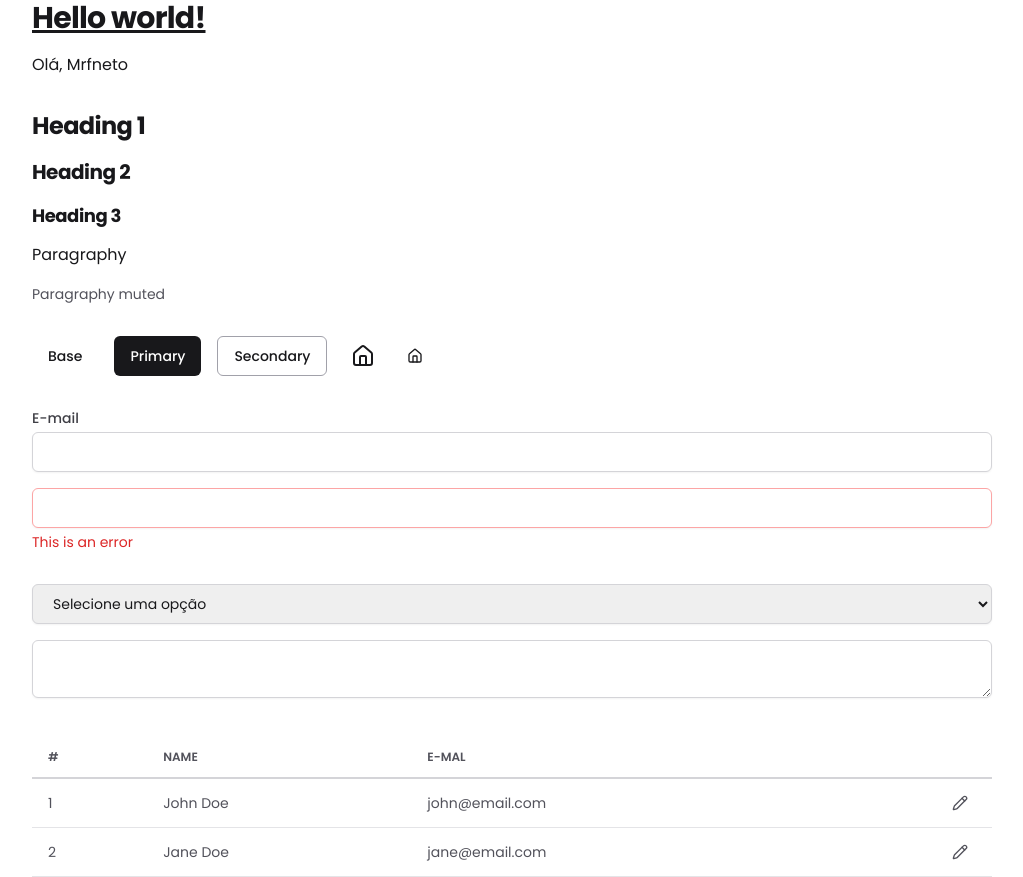
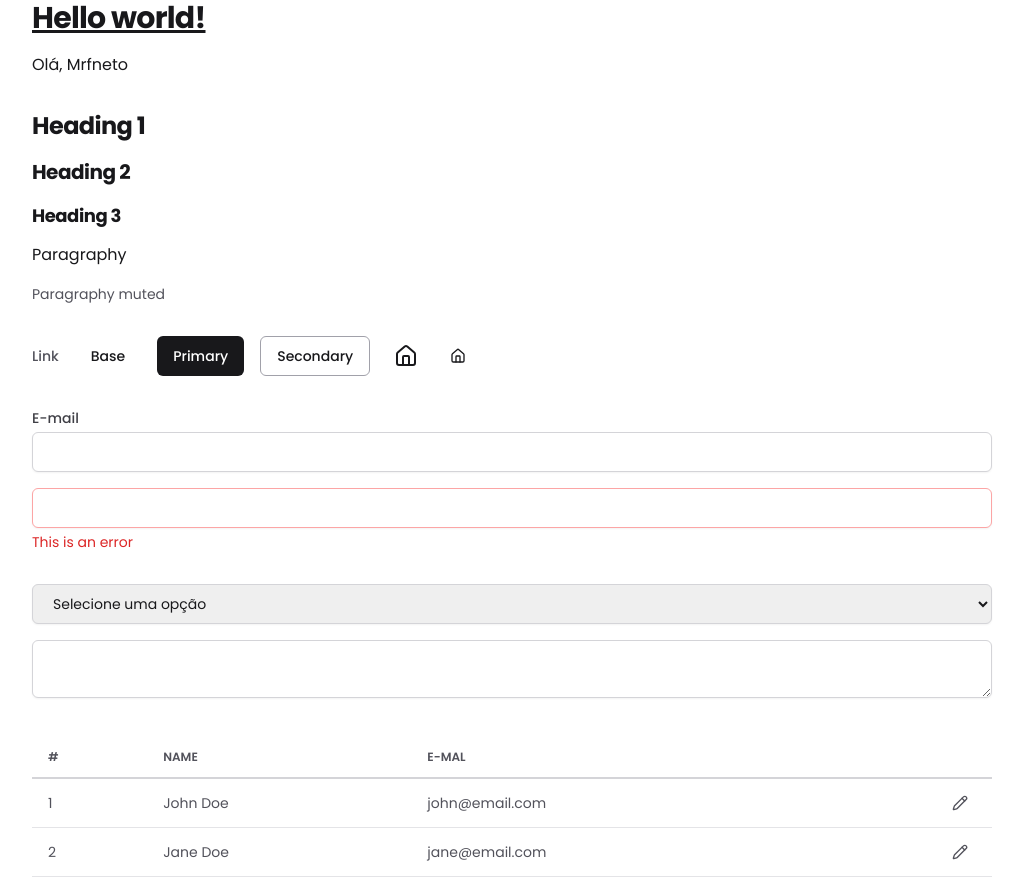
Before and after one commit to mrfneto/vue-start, a Vue app: page / in a window 1280 px wide. Shown: the whole page, without its empty margins (128-1151 px from the left). Built offline with nearby package versions, Linux system fonts and the light colour scheme.

Commit message:
Update css

```diff
--- a/src/style.css
+++ b/src/style.css
@@ -45,6 +45,10 @@ p {
 
 .btn {
   @apply inline-flex items-center justify-center capitalize h-10 px-4 rounded-md transition-all duration-200 ease-in-out transform focus:active:scale-95 text-sm font-medium hover:bg-gray-200 focus:ring focus:ring-opacity-30 focus:ring-gray-200;
+}
+
+.btn-link {
+  @apply h-auto p-0 text-primary-600 hover:text-gray-700 hover:underline hover:bg-transparent;
 }
 
 .btn-primary {
--- a/src/views/Home.vue
+++ b/src/views/Home.vue
@@ -19,6 +19,7 @@ const { user } = useStore()
     </div>
 
     <div class="mt-8 flex items-center space-x-4">
+      <button class="btn btn-link">Link</button>
       <button class="btn">Base</button>
       <button class="btn btn-primary">Primary</button>
       <button class="btn btn-secondary">Secondary</button>
```
